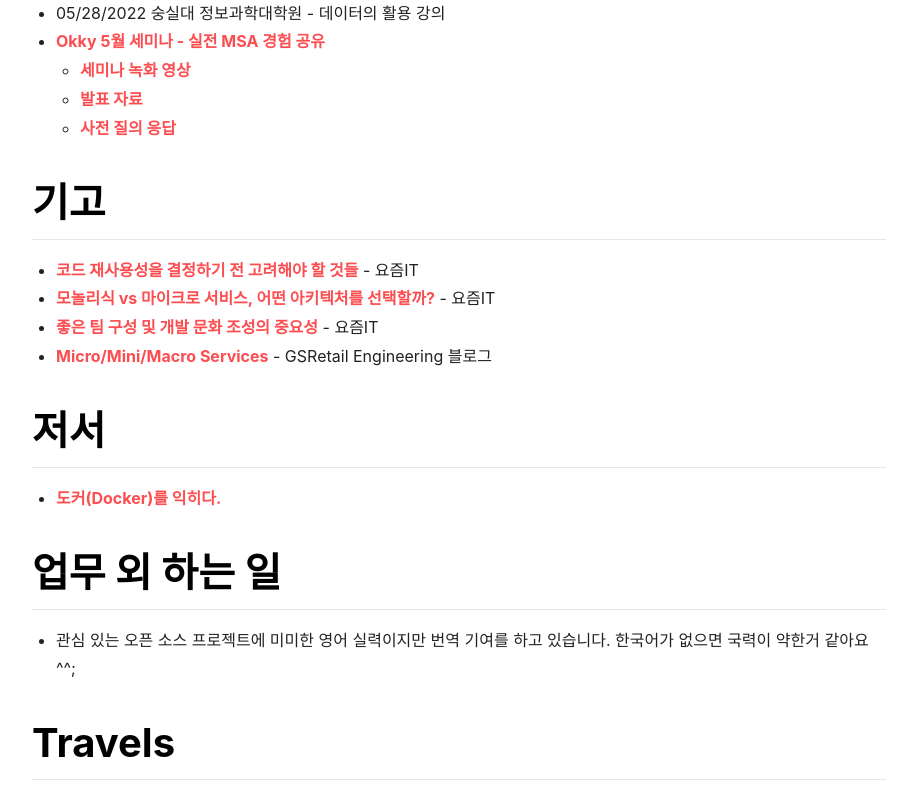
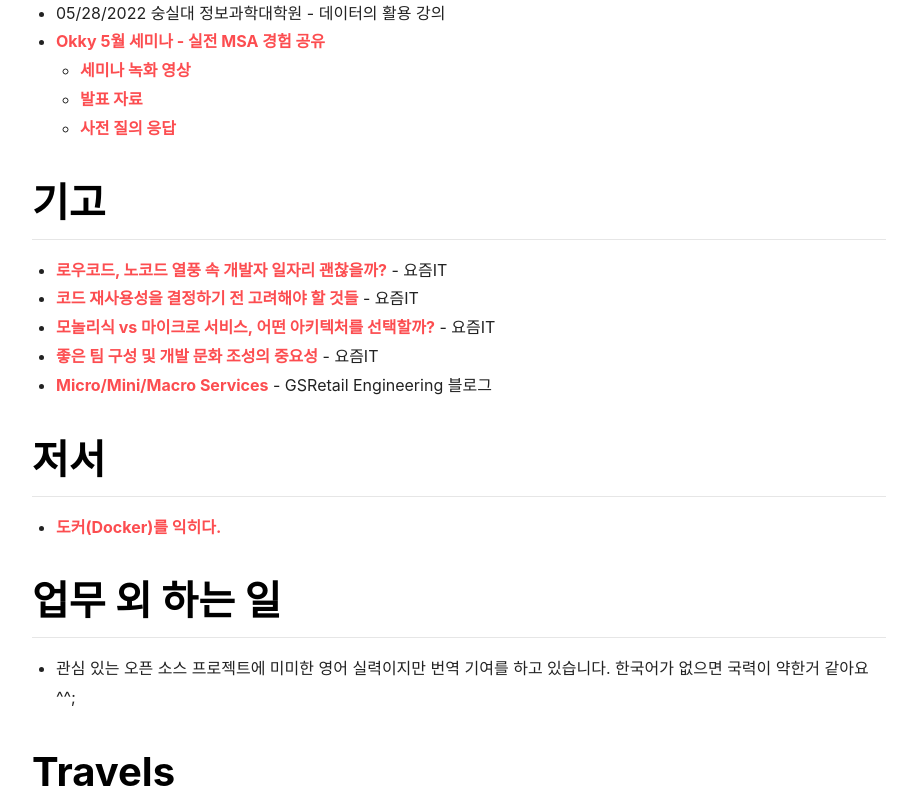
Before and after one commit to giljae/giljae.github.io, a Jekyll site: the page built from about.md, in a window 1280 px wide and 900 px high, scrolled down 965 px, cut to the strip 0-792 px from the top of the window. Shown: the whole strip, without its empty margins (181-1098 px from the left). Built offline with Jekyll 4.4.1, drawn with Linux system fonts in a browser that asks for light colours.

Commit message:
Update about.md

```diff
--- a/about.md
+++ b/about.md
@@ -55,6 +55,7 @@
   * [사전 질의 응답](https://drive.google.com/file/d/1WkyI8yHVNkICpIq0MC5sFPgAvdM387VS/view?usp=sharing)
 
 # 기고
+* [로우코드, 노코드 열풍 속 개발자 일자리 괜찮을까?](https://yozm.wishket.com/magazine/detail/2030/) - 요즘IT
 * [코드 재사용성을 결정하기 전 고려해야 할 것들](https://yozm.wishket.com/magazine/detail/1930/) - 요즘IT
 * [모놀리식 vs 마이크로 서비스, 어떤 아키텍처를 선택할까?](https://yozm.wishket.com/magazine/detail/1813/) - 요즘IT
 * [좋은 팀 구성 및 개발 문화 조성의 중요성](https://yozm.wishket.com/magazine/detail/1738/) - 요즘IT
```
